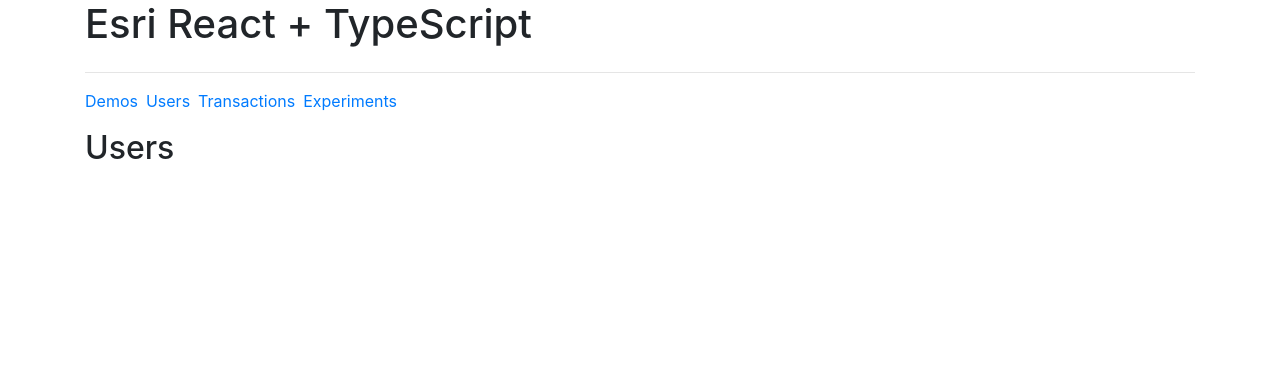
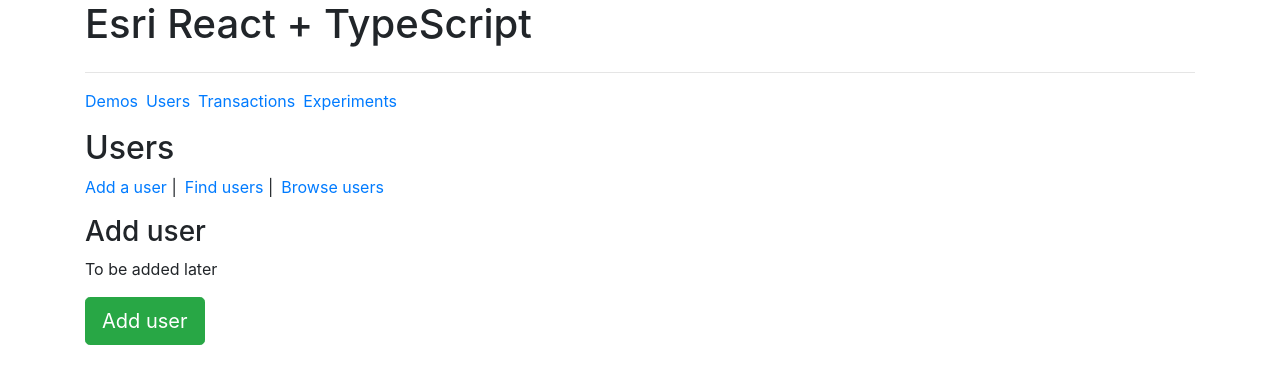
Before and after one commit to speedingplanet/esri-ts-react, a React (Create React App) app: page /users/add in a window 1280 px wide. Shown: the top 384 px of the page. Built offline with nearby package versions, Linux system fonts and the light colour scheme.

Commit message:
Solved through Lab01, part 2

```diff
--- /dev/null
+++ b/src/users/AddUser.tsx
@@ -0,0 +1,18 @@
+import React from 'react';
+
+const AddUser = (): JSX.Element => {
+  return (
+    <div>
+      <h3>Add user</h3>
+      <p>To be added later</p>
+      <button
+        className="btn btn-lg btn-success"
+        onClick={() => console.log( 'Added a user' )}
+      >
+        Add user
+      </button>
+    </div>
+  );
+};
+
+export default AddUser;
--- a/src/users/UsersView.tsx
+++ b/src/users/UsersView.tsx
@@ -1,7 +1,11 @@
 import React from 'react';
+import { Link, Route } from 'react-router-dom';
+import AddUser from './AddUser';
 
 export default function UsersView(): JSX.Element {
   return (
+    <>
+      {/* <React.Fragment> */}
       <section>
         <div className="row">
           <div className="col">
@@ -9,8 +13,24 @@
           </div>
         </div>
         <div className="row">
-        <div className="col"></div>
+          <div className="col">
+            <ul className="list-inline">
+              <li className="list-inline-item">
+                <Link to="/users/add">Add a user</Link> |
+              </li>
+              <li className="list-inline-item">
+                <Link to="/">Find users</Link> |
+              </li>
+              <li className="list-inline-item">
+                <Link to="/">Browse users</Link>
+              </li>
+            </ul>
+          </div>
         </div>
       </section>
+      <Route path="/users/add">
+        <AddUser />
+      </Route>
+    </> /* </React.Fragment> */
   );
 }
```
Also changed, not shown: src/users/BrowseUsers.tsx (added, +12 -0 lines), src/users/FindUsers.tsx (added, +18 -0 lines). Lines whose indentation alone changed are shown as unchanged.
